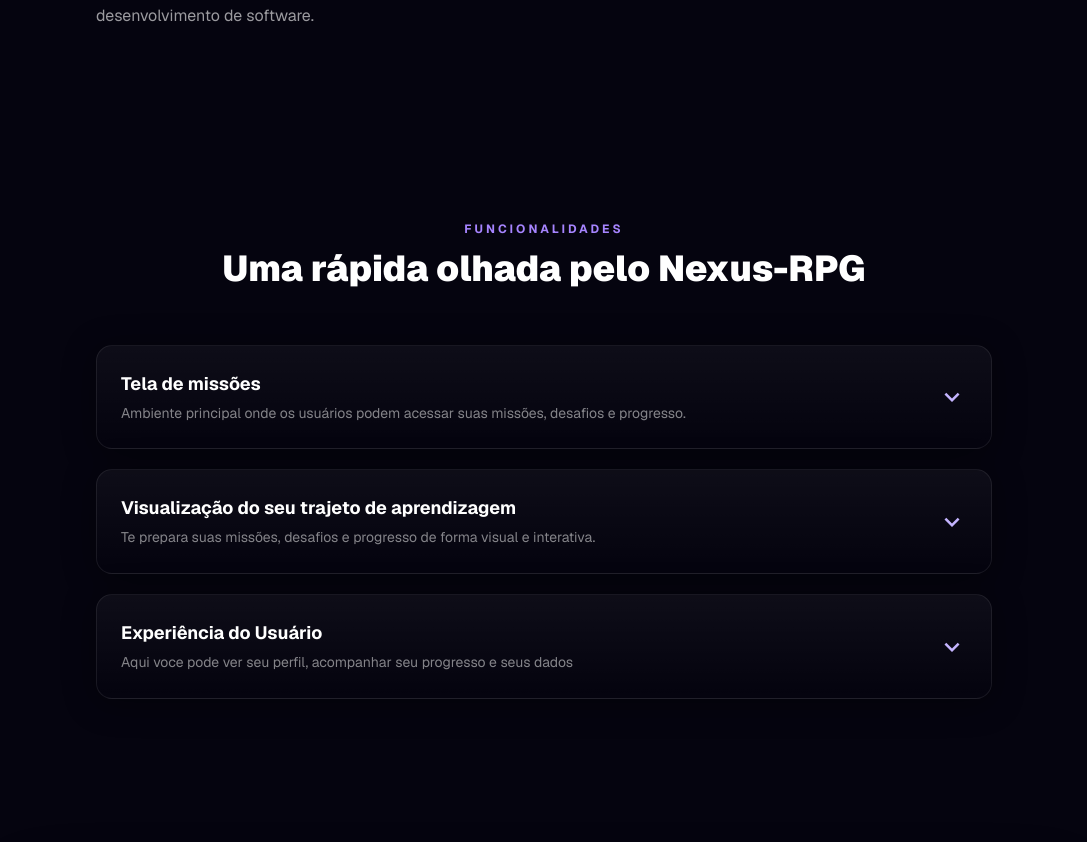
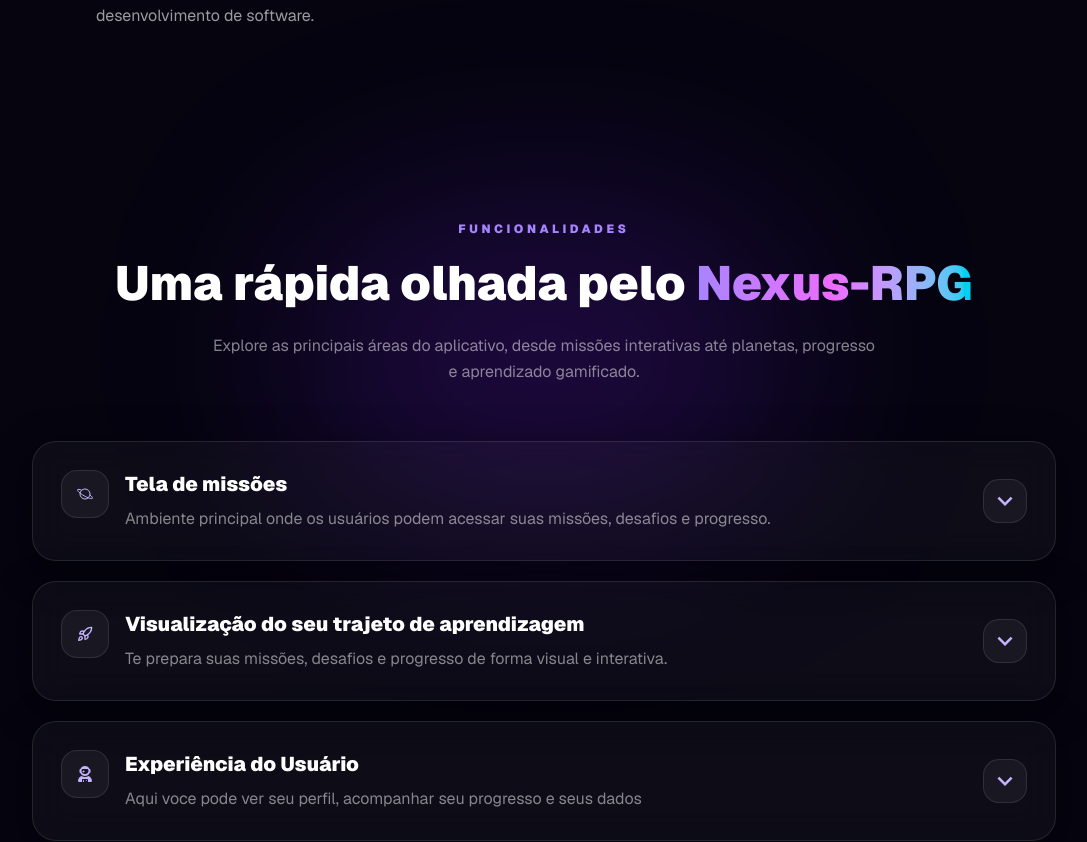
Before and after one commit to flavingimenes/TrabalhoUnivagNexus, a Next.js app: page / in a window 1280 px wide. Shown: the part 1265-2107 px from the top of the page, without its empty margins (96-1183 px from the left). Built offline with nearby package versions, Linux system fonts and the light colour scheme.

Commit message:
final update

```diff
--- a/app/page.tsx
+++ b/app/page.tsx
@@ -30,7 +30,7 @@
 import Logo from "../assets/logo.png";
 
 const APK_LINK =
-  "https://expo.dev/accounts/flavingimenes/projects/client/builds/1a3d92a2-0d60-47c4-a55a-328916810342";
+  "https://github.com/dhiogonasc/nexus-client/releases/download/apk/nexus-rpg1.0.apk";
 
 
 
@@ -236,15 +236,28 @@
       </section>
 
       {/* ─── FUNCIONALIDADES ─── */}
-      <section className="relative z-10 px-6 md:px-16 py-24 max-w-5xl mx-auto">
+<section className="relative z-10 px-6 md:px-16 py-24 max-w-6xl mx-auto">
+  {/* Glow de fundo */}
+  <div className="absolute inset-0 -z-10 pointer-events-none">
+    <div className="absolute top-20 left-1/2 -translate-x-1/2 w-[500px] h-[300px] bg-violet-600/20 blur-[100px] rounded-full" />
+  </div>
+
   <div className="text-center mb-14">
-          <p className="text-xs font-bold tracking-[0.25em] uppercase text-violet-400 mb-3">
+    <p className="text-xs font-black tracking-[0.3em] uppercase text-violet-400 mb-4">
       Funcionalidades
     </p>
 
-          <h2 className="text-3xl md:text-4xl font-black text-white">
-            Uma rápida olhada pelo Nexus-RPG
+    <h2 className="text-3xl md:text-5xl font-black text-white leading-tight">
+      Uma rápida olhada pelo{" "}
+      <span className="bg-gradient-to-r from-violet-400 via-fuchsia-400 to-cyan-400 bg-clip-text text-transparent">
+        Nexus-RPG
+      </span>
     </h2>
+
+    <p className="mt-5 max-w-2xl mx-auto text-white/50 text-sm md:text-base leading-relaxed">
+      Explore as principais áreas do aplicativo, desde missões interativas até
+      planetas, progresso e aprendizado gamificado.
+    </p>
   </div>
 
   <div className="space-y-5">
@@ -254,66 +267,134 @@
       return (
         <div
           key={group.title}
-                className="rounded-2xl border border-white/8 bg-gradient-to-b from-white/4 to-transparent overflow-hidden transition-all duration-300 hover:border-violet-500/30"
+          className={`
+            relative overflow-hidden rounded-3xl border transition-all duration-300
+            ${
+              isOpen
+                ? "border-violet-500/40 bg-white/[0.06]"
+                : "border-white/10 bg-white/[0.035] hover:border-violet-500/30 hover:bg-white/[0.05]"
+            }
+          `}
           style={{
-                  boxShadow: "0 4px 32px rgba(0,0,0,0.4)",
+            boxShadow: isOpen
+              ? "0 0 45px rgba(139, 92, 246, 0.18)"
+              : "0 10px 40px rgba(0,0,0,0.35)",
+            backdropFilter: "blur(16px)",
           }}
         >
+          {/* detalhe lateral */}
+          <div
+          />
+
           <button
             type="button"
             onClick={() => setOpenFeature(isOpen ? null : index)}
-                  className="w-full flex items-center justify-between gap-4 p-6 text-left group"
+            className="w-full flex items-center justify-between gap-5 p-6 md:p-7 text-left group"
           >
+            <div className="flex items-start gap-4">
+              <div
+                className={`
+                  hidden sm:flex w-12 h-12 rounded-2xl items-center justify-center shrink-0
+                  border transition-all duration-300
+                  ${
+                    isOpen
+                      ? "border-violet-400/40 bg-violet-500/15"
+                      : "border-white/10 bg-white/5 group-hover:bg-violet-500/10"
+                  }
+                `}
+              >
+                <span className="text-violet-300 font-black">
+                  {group.icone ? <group.icone /> : "⭐"}
+                </span>
+              </div>
+
               <div>
-                    <h3 className="font-bold text-white text-lg mb-1">
+                <h3 className="font-black text-white text-lg md:text-xl mb-2">
                   {group.title}
                 </h3>
 
-                    <p className="text-white/50 text-sm leading-relaxed">
+                <p className="text-white/50 text-sm md:text-base leading-relaxed max-w-2xl">
                   {group.description}
                 </p>
               </div>
+            </div>
 
+            <div
+              className={`
+                w-11 h-11 rounded-2xl flex items-center justify-center shrink-0
+                border transition-all duration-300
+                ${
+                  isOpen
+                    ? "border-violet-400/40 bg-violet-500/15"
+                    : "border-white/10 bg-white/5 group-hover:bg-violet-500/10"
+                }
+              `}
+            >
               <MdKeyboardArrowDown
-                    className={`text-3xl text-violet-300 shrink-0 transition-transform duration-300 ${isOpen ? "rotate-180" : "rotate-0"
+                className={`text-3xl text-violet-300 transition-transform duration-300 ${
+                  isOpen ? "rotate-180" : "rotate-0"
                 }`}
               />
+            </div>
           </button>
 
           <div
-                  className={`grid transition-all duration-300 ease-in-out ${isOpen
+            className={`grid transition-all duration-500 ease-in-out ${
+              isOpen
                 ? "grid-rows-[1fr] opacity-100"
                 : "grid-rows-[0fr] opacity-0"
             }`}
           >
             <div className="overflow-hidden">
-                    <div className="funcionalidades-mobile pb-6 flex place-content-start gap-20">
-                      <div className="h-px bg-gradient-to-r from-transparent via-violet-700/40 to-transparent mb-5" />
+              <div className="px-6 md:px-7 pb-7">
+                <div className="h-px bg-gradient-to-r from-transparent via-violet-500/40 to-transparent mb-7" />
 
-                      <ul className="space-y-3 w-80 pt-4">
+                <div className="grid grid-cols-1 lg:grid-cols-[1fr_420px] gap-8 lg:gap-10 items-center">
+                  {/* Lista de funcionalidades */}
+                  <ul className="space-y-4">
                     {group.items.map((item) => (
                       <li
                         key={item}
-                            className="flex items-start gap-3 text-lg text-white/80 leading-relaxed font-medium"
+                        className="
+                          flex items-start gap-3 text-white/80 text-base md:text-lg
+                          leading-relaxed font-medium
+                        "
                       >
+                        <span className="mt-2 w-2 h-2 rounded-full bg-gradient-to-r from-violet-400 to-cyan-400 shrink-0" />
                         <span>{item}</span>
                       </li>
                     ))}
                   </ul>
 
-                      <ul className="">
-                        {group.image?.map((img, idx) => (
-                          <li key={idx} className="">
+                  {/* Imagens */}
+                  {group.image && group.image.length > 0 && (
+                    <div className="grid gap-4 justify-self-center">
+                      {group.image.map((img, idx) => (
+                        <div
+                          key={idx}
+                          className="
+                            relative rounded-2xl overflow-hidden border border-white/10
+                            bg-black/30 p-2
+                          "
+                          style={{
+                            boxShadow: "0 15px 45px rgba(0,0,0,0.35)",
+                          }}
+                        >
                           <Image
                             src={img.src}
                             alt={img.alt}
                             width={img.width}
                             height={img.height}
-                              className="rounded-lg border border-white/10"
+                            className="
+                              h-auto rounded-xl object-cover
+                              transition-transform duration-500 hover:scale-[1.02]
+                            "
                           />
-                          </li>
+                        </div>
                       ))}
-                      </ul>
+                    </div>
+                  )}
+                </div>
               </div>
             </div>
           </div>
@@ -399,7 +480,7 @@
         </p>
 
         <a
-  href="https://github.com/dhiogonasc/nexus-client/releases/download/apk/nexus-rpg1.0.apk"
+          href={APK_LINK}
           target="_blank"
           rel="noopener noreferrer"
           className="group relative inline-flex items-center gap-3 px-10 py-5 rounded-2xl font-black text-xl tracking-wide transition-all duration-300 hover:scale-105 active:scale-95"
```
Also changed, not shown: constants/Features.ts (+7 -0 lines). Lines whose indentation alone changed are shown as unchanged.
